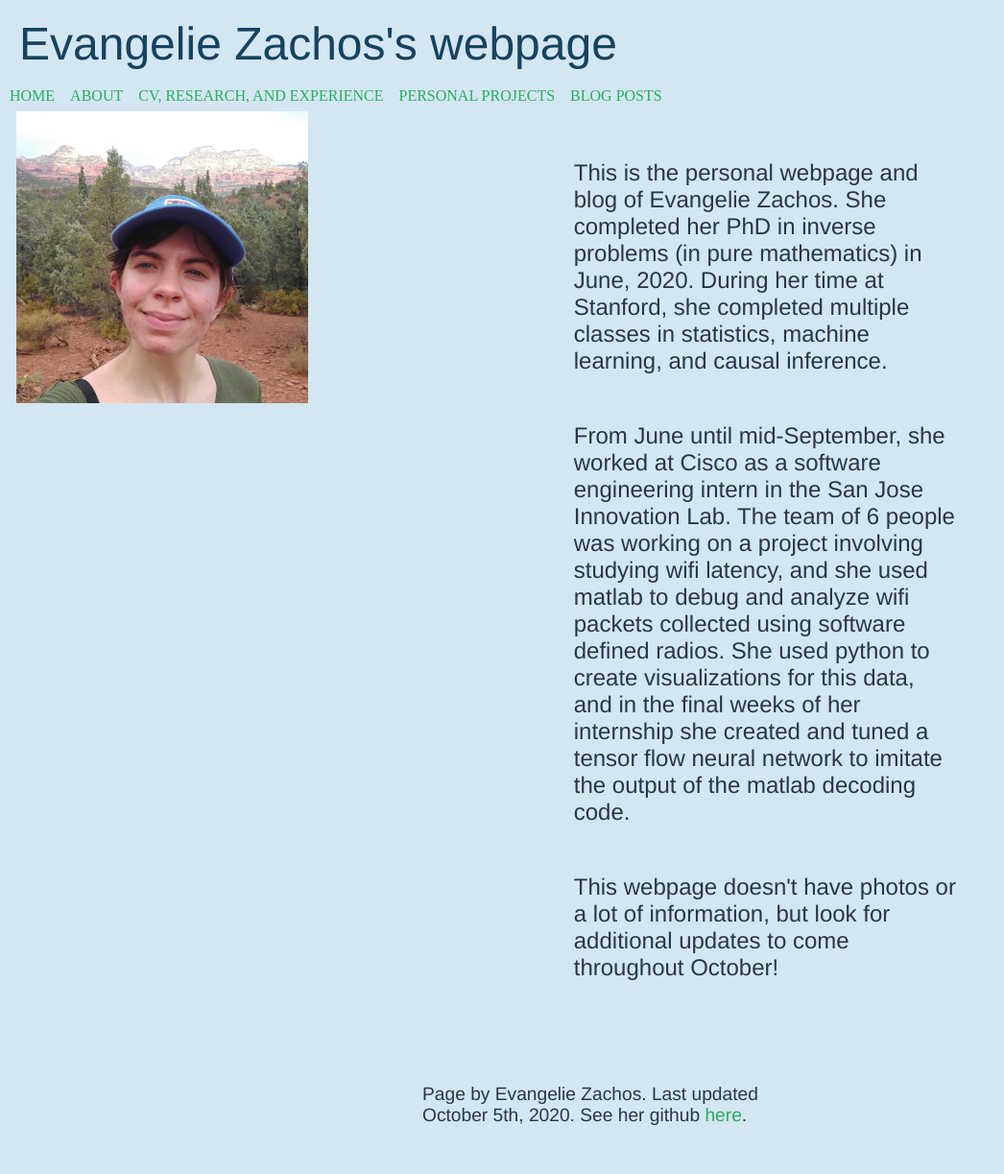
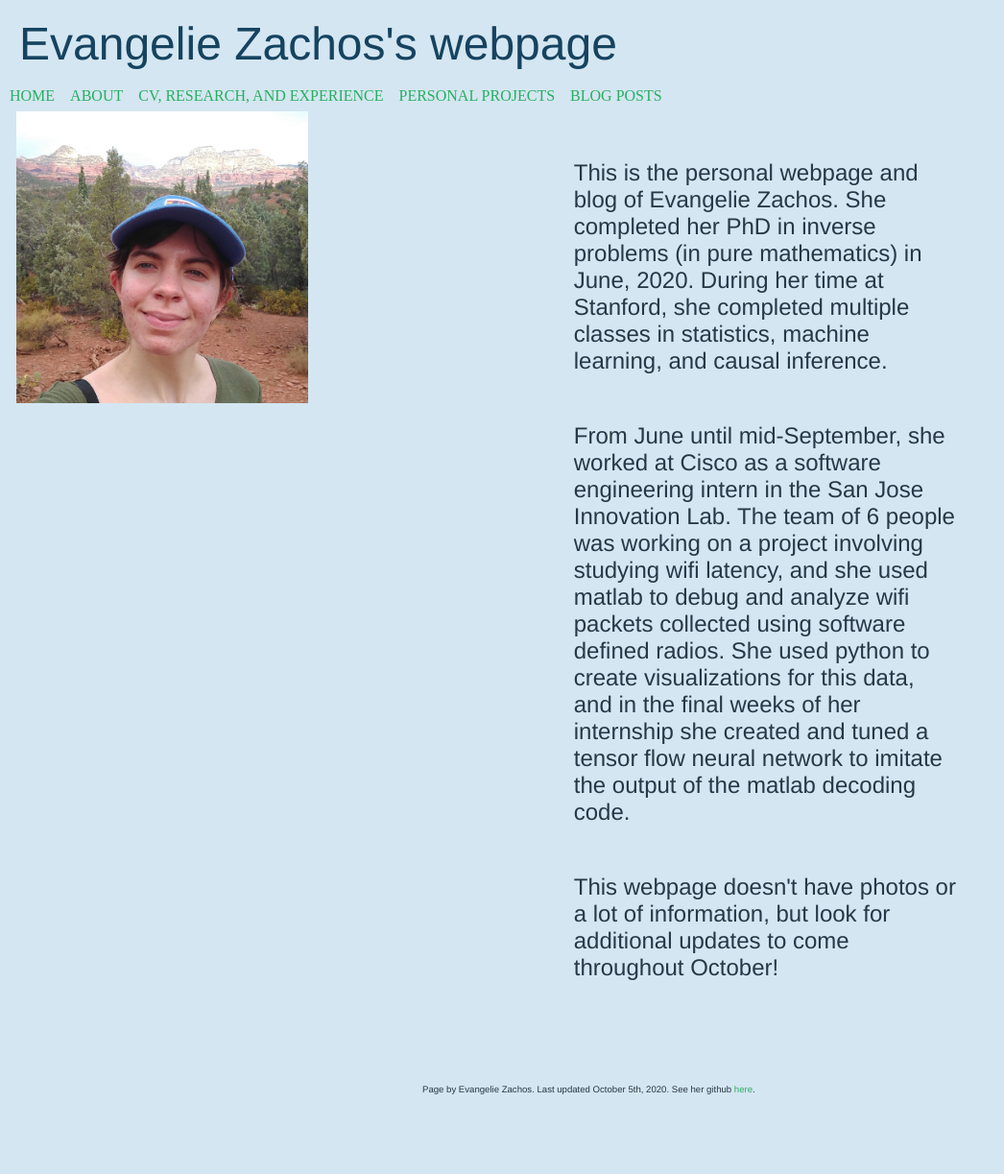
Before and after one commit to ezachos/ezachos.github.io, a Jekyll site: the page built from index.html, in a window 1280 px wide. Shown: the whole page at 96% size, without its empty margins (0-1046 px from the left). Built offline with Jekyll 4.4.1, drawn with Linux system fonts in a browser that asks for light colours; after the commit the page ends 1190 px from its top, so only the background shows below that.

Commit message:
Update styles.css

```diff
--- a/css/styles.css
+++ b/css/styles.css
@@ -4,7 +4,7 @@
 }
 
 html {background-color: #d4e6f1; background:#d4e6f1; min-height:100%; overflow-y:scroll; position:relative; }
-body { color: #283747 ; font-family:'Helvetica Neue', 'Arial', 'Sans-Serif'; margin:10px 10px; width 80%;}
+body { color: #283747 ; font-family:'Helvetica Neue', 'Arial', 'Sans-Serif'; margin:10px 10px; width 90%;}
 
 a { color:#27ae60 ; }
 a:link { text-decoration:none; }
@@ -29,6 +29,6 @@
   vertical-align: top;
 }
 
-footer {color:#283747; font-family:'Helvetica Neue', 'Arial', 'Sans-Serif'; font-size:0.8em; font-weight:400;
+footer {color:#283747; font-family:'Helvetica Neue', 'Arial', 'Sans-Serif'; font-size:0.4em; font-weight:400;
     display: block;
 }
```
